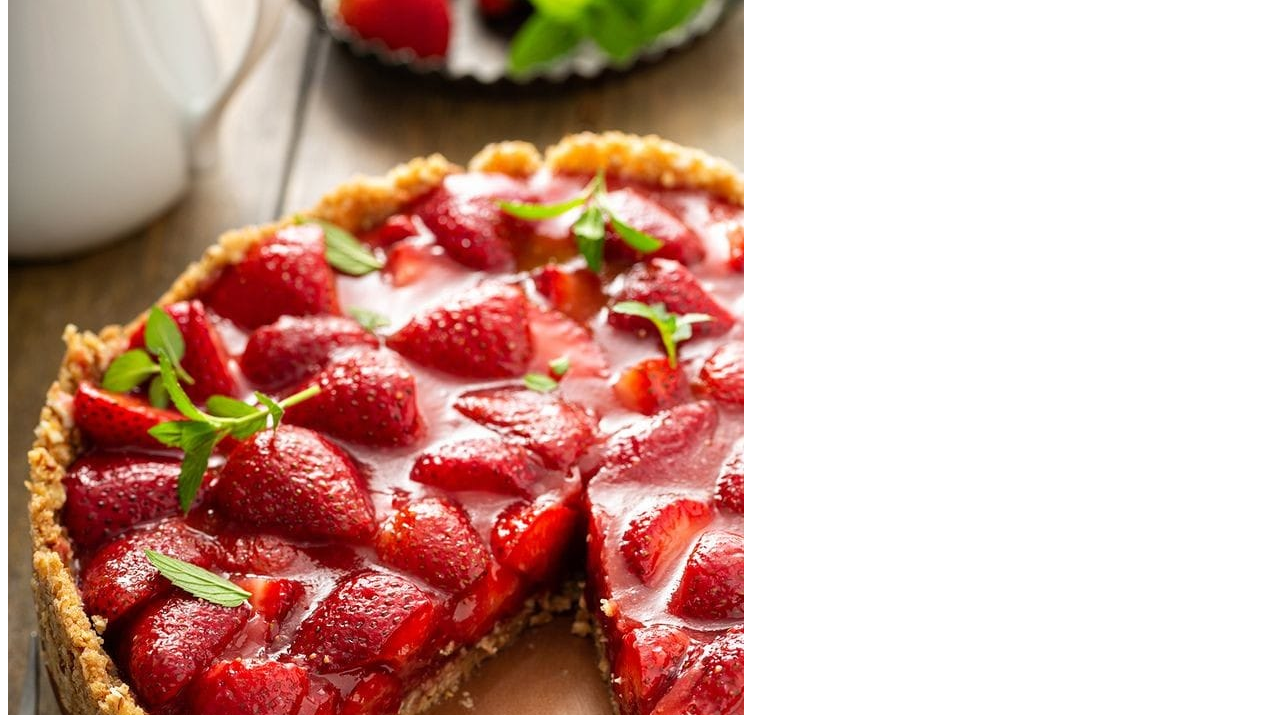
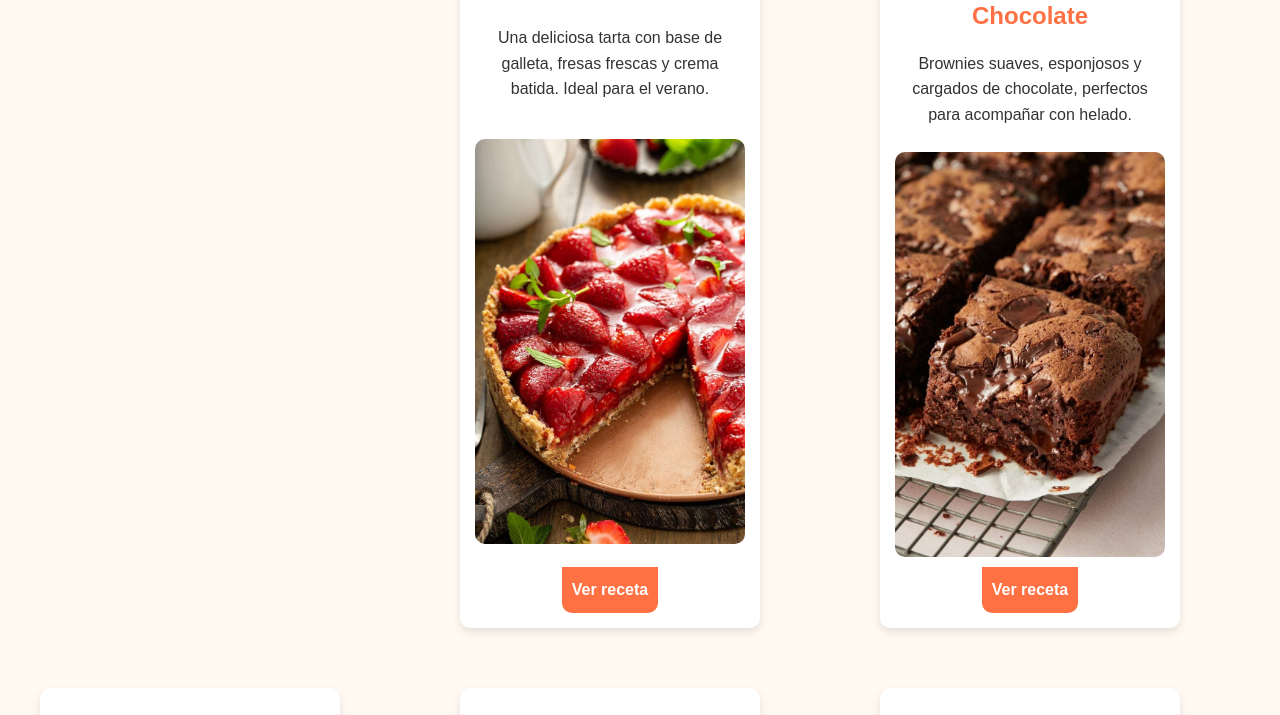
Before and after one commit to DianaSara/blog-recetas-postres, a plain HTML site: page Blog_Recetas/index.html in a window 1280 px wide. Shown: the part 256-971 px from the top of the page. Drawn offline with Linux system fonts and the light colour scheme; files that its build step writes are made by us from their sources; the site is published under a folder, as on GitHub Pages, so addresses that start at the root find nothing.

Commit message:
Update index.html

```diff
--- a/Blog_Recetas/index.html
+++ b/Blog_Recetas/index.html
@@ -4,7 +4,7 @@
     <meta charset="UTF-8">
     <meta name="viewport" content="width=device-width, initial-scale=1.0">
     <title>Blog de Recetas de Postres</title>
-    <link rel="stylesheet" href="/blog-recetas-postres/css/styles.css">
+    <link rel="stylesheet" href="css/styles.css">
 </head>
 <body>
     <header>
```
